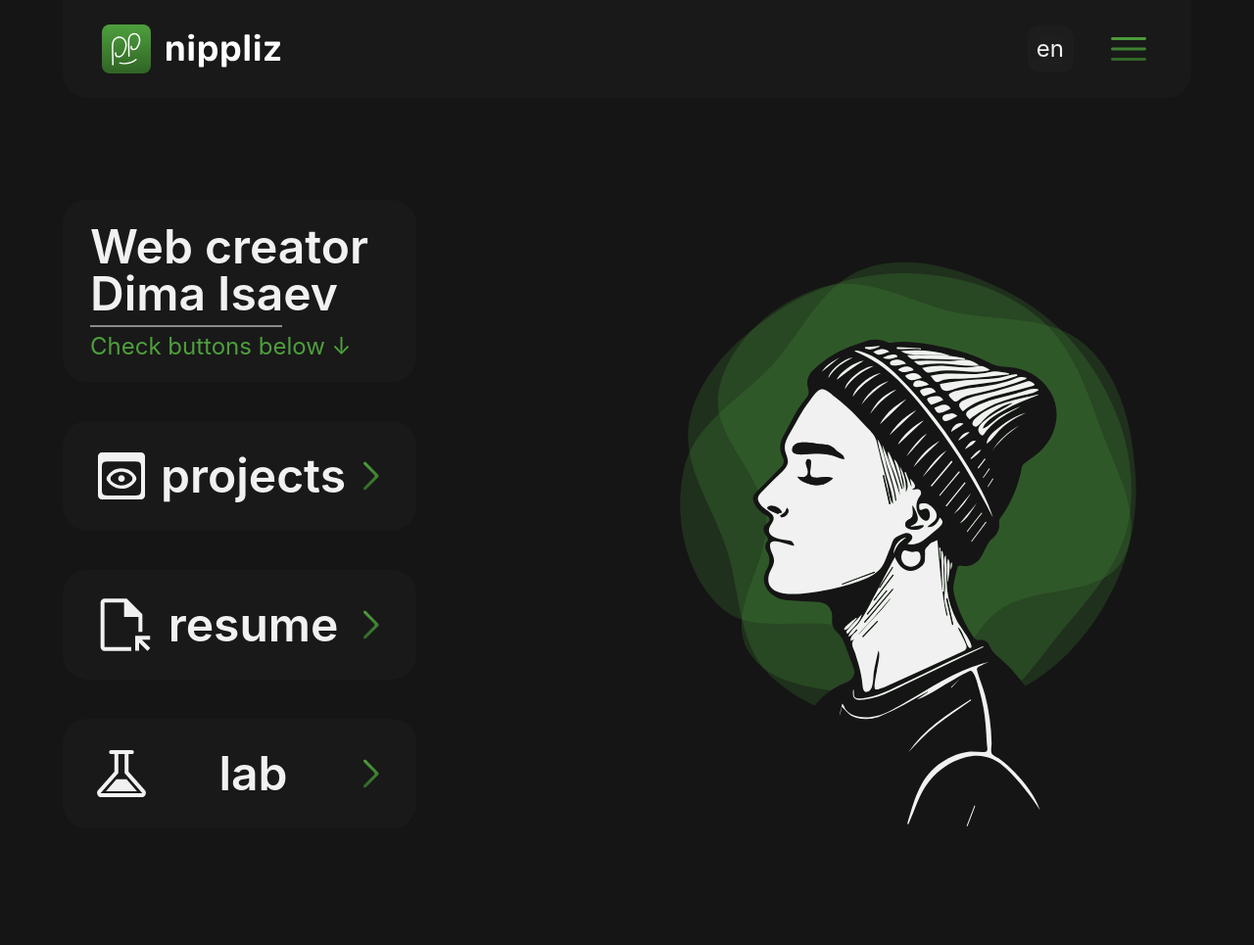
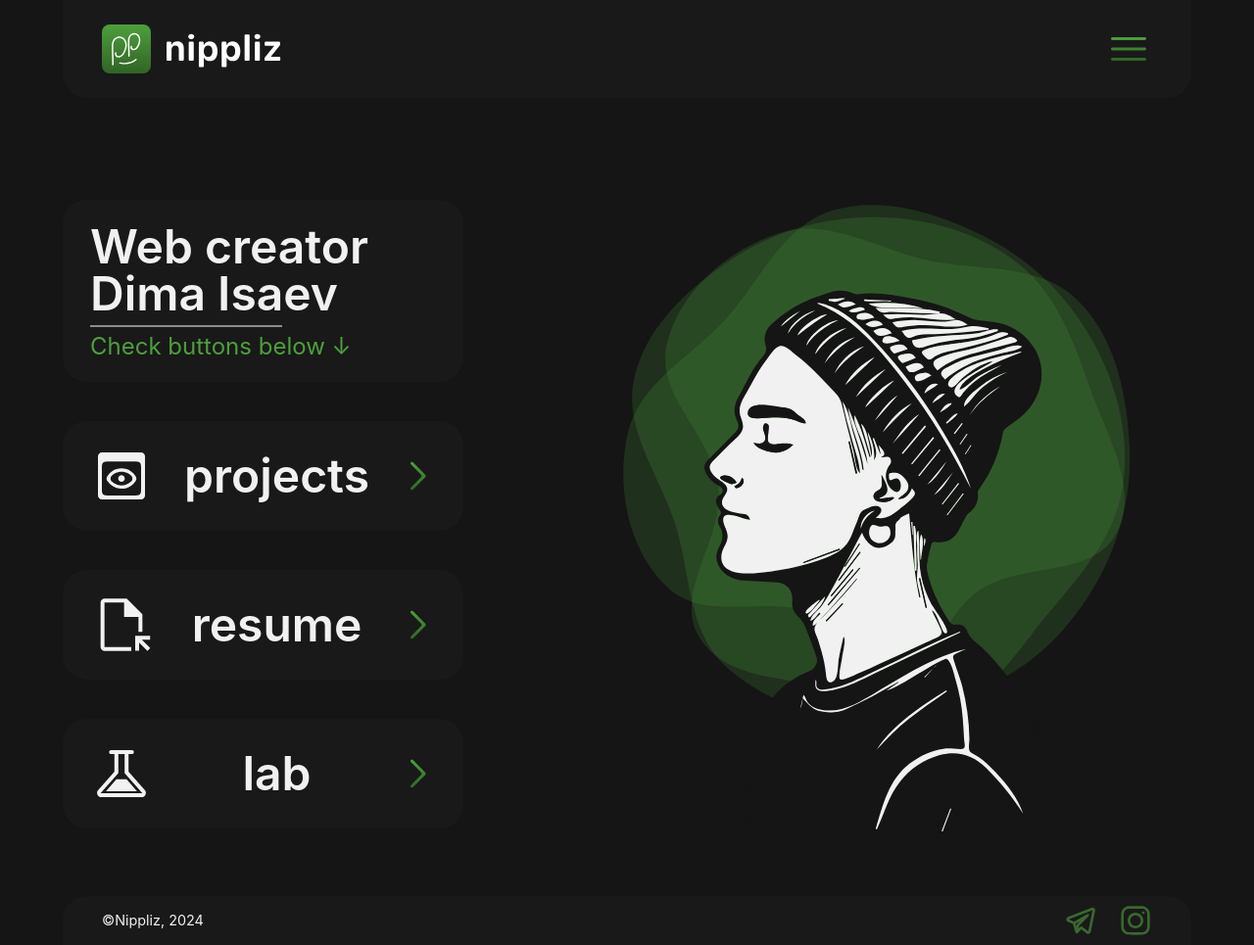
Before and after one commit to nippliz/nippliz.github.io, a plain HTML site: page index.html in a window 1280 px wide. Shown: the whole page at 98% size. Before the commit the page ends 846 px from the top, so only its background shows below. Drawn offline with Linux system fonts and the light colour scheme.

Commit message:
shitty update

```diff
--- a/index.html
+++ b/index.html
@@ -15,7 +15,7 @@
         <div class="header">
             <div class="logo"><a href="#!"><img src="img/Logo-full.svg" alt="Logo"></a></div>
             <nav class="nav">
-                <button class="lang">en</button>
+                <!-- <button class="lang">en</button> -->
                 <button class="burger"><img src="img/menu.svg" alt="burger menu"></button>
             </nav>
         </div>
@@ -50,6 +50,15 @@
             <div id="bgimage"></div>
         </div>
     </main>
+    <footer>
+        <div class="footer">
+            <p>©Nippliz, 2024</p>
+            <div class="socials">
+                <img src="./img/telegram.svg" alt="Telegram">
+                <img src="./img/instagram.svg" alt="Instagram">
+            </div>
+        </div>
+    </footer>
 
     <script src="script/lottie.js"></script>
     <script src="script/main.js"></script>
--- a/style/main.css
+++ b/style/main.css
@@ -7,33 +7,48 @@
     line-height: 100%;
 }
 
+html {
+    scrollbar-color: #4d9f3d7c #00000010;
+    scrollbar-width: auto;
+}
+
 body {
     background-color: #151515;
     color: #F1F1F1;
+    width: 100vw;
+    height: 100vh;
 
 }
 
 .container {
     display: flex;
-    flex-direction: row;
-    flex-wrap: wrap-reverse;
+    /* flex-wrap: wrap-reverse; */
     justify-content: space-between;
+    /* align-items: center; */
     max-width: 1440px;
-    min-width: 512px;
+    /* min-width: 466px; */
     margin: 0 auto;
-    padding-left: 5%;
-    padding-right: 5%;
+    padding: 0 5%;
 }
 
 #bgimage {
-    width: 50%;
-    height: 50%;
+    width: 640px;
 }
 
 /* Header */
 
+.logo {
+    min-width: 128px;
+}
+
 header {
-    padding: 0 5%;
+    padding: 0 5vw;
+    position: sticky;
+    top: 0;
+    left: 0;
+    right: 0;
+    z-index: 1;
+    /* margin: 0 auto; */
 }
 
 .header {
@@ -42,7 +57,7 @@ header {
     align-items: center;
     column-gap: 64px;
     max-width: 1440px;
-    /* min-width: 512px; */
+    min-width: auto;
     height: 100px;
     padding: 0 40px;
     margin: 0 auto;
@@ -85,7 +100,7 @@ header {
 .block {
     display: flex;
     flex-direction: column;
-    justify-content: center;
+    justify-content: flex-start;
     align-items: flex-start;
     gap: 8px;
     border-radius: 24px;
@@ -93,7 +108,7 @@ header {
     backdrop-filter: blur(25px);
     padding: 24px 28px;
     margin-top: 40px;
-    max-width: 480px;
+    /* max-width: 480px; */
     width: auto;
 }
 
@@ -102,6 +117,8 @@ header {
     flex-direction: row;
     align-items: center;
     justify-content: space-between;
+    gap: 32px;
+    /* min-width: 480px; */
     width: auto;
 }
 
@@ -123,3 +140,31 @@ p {
 p.colored {
     color: #4E9F3D;
 }
+
+/* Footer */
+
+footer {
+    margin-top: 64px;
+    padding: 0 5vw;
+}
+
+.footer {
+    display: flex;
+    justify-content: space-between;
+    align-items: center;
+    column-gap: 64px;
+    max-width: 1440px;
+    min-width: auto;
+    height: 50px;
+    padding: 0 40px;
+    margin: 0 auto;
+    border-radius: 24px 24px 0 0;
+    background: rgba(45, 45, 45, 0.20);
+    backdrop-filter: blur(25px);
+    font-size: 0.6em;
+}
+
+.socials {
+    display: flex;
+    gap: 24px;
+}
--- a/style/media.css
+++ b/style/media.css
@@ -0,0 +1,18 @@
+@media (max-width: 910px) {
+    .container {
+        justify-content: center;
+        align-items: center;
+    }
+
+    #bgimage {
+        position: absolute;
+        z-index: -1;
+        width: 90%;
+        height: 90%;
+        top: -100px;
+    }
+
+    .textblock {
+        margin-top: 350px;
+    }
+}
```
Also changed, not shown: img/instagram.svg (added), img/telegram.svg (added), img/whatsapp.svg (added).
